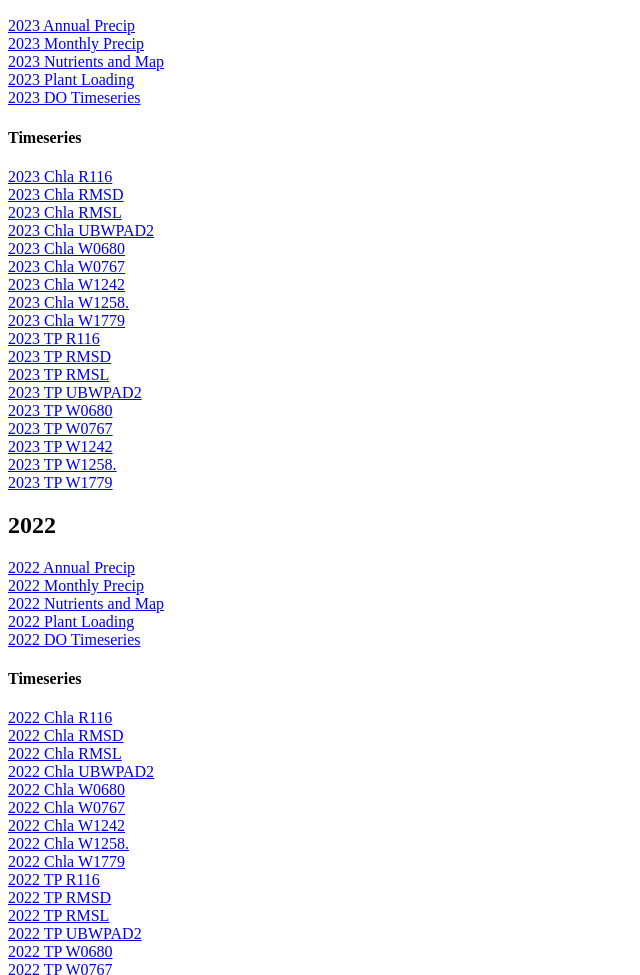
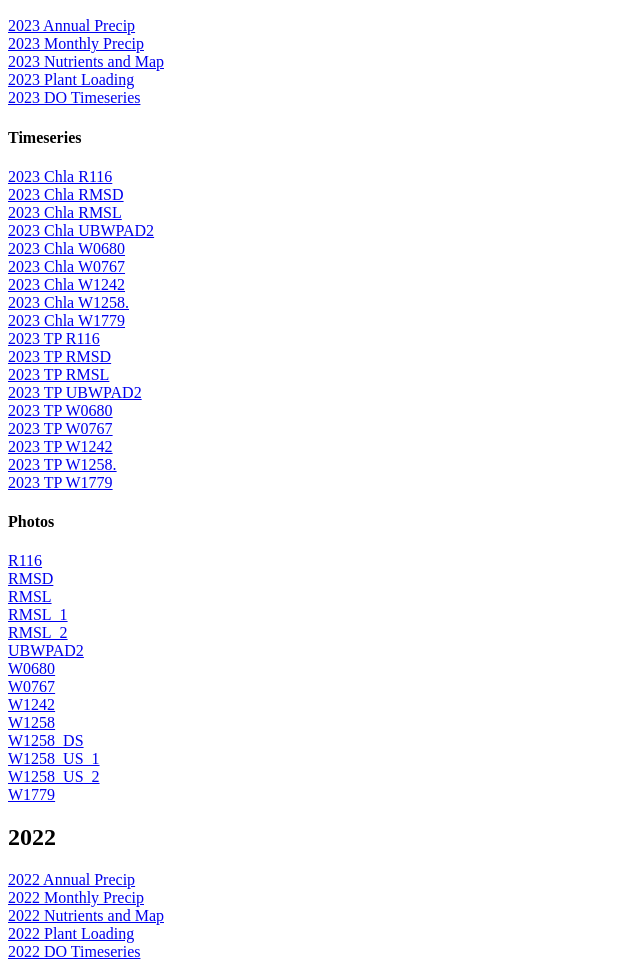
Before and after one commit to lucs-cdm/ubcw_storymap, a plain HTML site: page index.html in a window 1280 px wide. Shown: the part 96-1071 px from the top of the page, without its empty margins (0-640 px from the left). Drawn offline with Linux system fonts and the light colour scheme.

Commit message:
added photos

```diff
--- a/index.html
+++ b/index.html
@@ -55,6 +55,35 @@
     <br>
     <a href="./2023/export/timeseries_2023_TP_W1779.png">2023 TP W1779</a>
     <br>
+    <h4>Photos</h4>
+    <a href="./2023/photos/R116.jpg">R116</a>
+    <br>
+    <a href="./2023/photos/RMSD.jpg">RMSD</a>
+    <br>
+    <a href="./2023/photos/RMSL.jpg">RMSL</a>
+    <br>
+    <a href="./2023/photos/RMSL_1.jpg">RMSL_1</a>
+    <br>
+    <a href="./2023/photos/RMSL_2.jpg">RMSL_2</a>
+    <br>
+    <a href="./2023/photos/UBWPAD2.jpg">UBWPAD2</a>
+    <br>
+    <a href="./2023/photos/W0680.jpg">W0680</a>
+    <br>
+    <a href="./2023/photos/W0767.jpg">W0767</a>
+    <br>
+    <a href="./2023/photos/W1242.jpg">W1242</a>
+    <br>
+    <a href="./2023/photos/W1258.jpg">W1258</a>
+    <br>
+    <a href="./2023/photos/W1258_DS.jpg">W1258_DS</a>
+    <br>
+    <a href="./2023/photos/W1258_US_1.jpg">W1258_US_1</a>
+    <br>
+    <a href="./2023/photos/W1258_US_2.jpg">W1258_US_2</a>
+    <br>
+    <a href="./2023/photos/W1779.jpg">W1779</a>
+    <br>
     <h2>2022</h2>
     <a href="./2022/export/annual_precip.html">2022 Annual Precip</a>
     <br>
```
